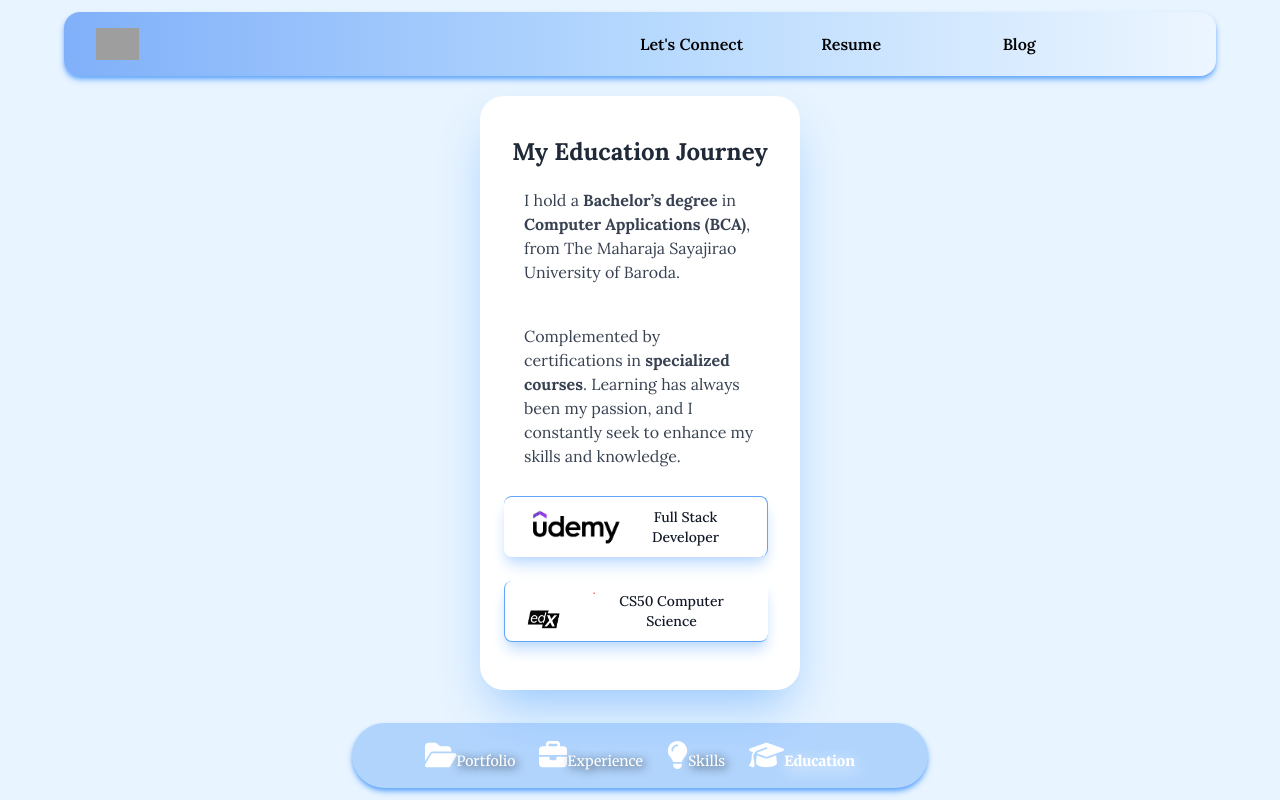
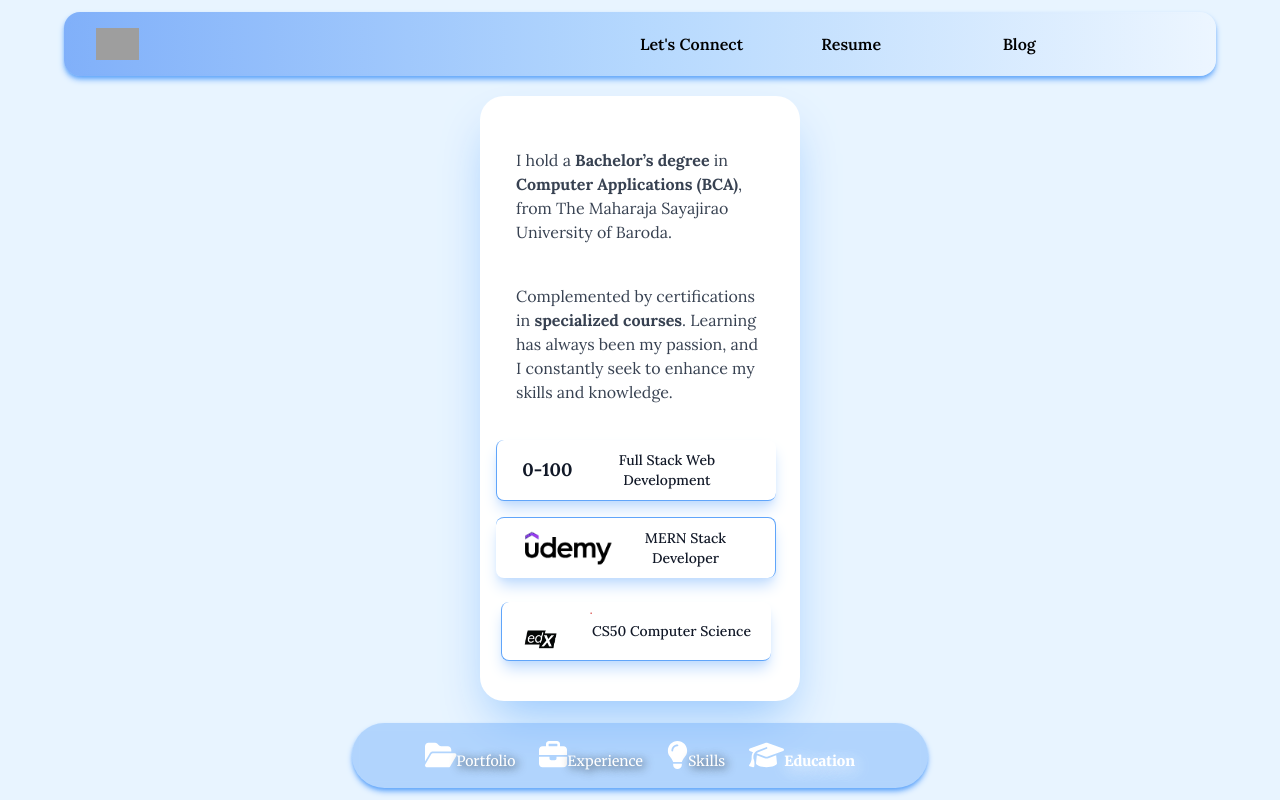
Before and after one commit to chaudhary-rishabh/rishabhc.in, a Next.js app: page /education in a window 1280 px wide. Built offline with nearby package versions, Linux system fonts and the light colour scheme; grey boxes are pictures that could not be loaded.

Commit message:
education course added

```diff
--- a/components/EducationContainer.tsx
+++ b/components/EducationContainer.tsx
@@ -3,9 +3,8 @@ import React from 'react'
 
 const EducationContainer = () => {
     return (
-        <div className='w-80 mx-auto mt-24 gap-6 text-base border-blue-300 rounded-3xl shadow-2xl shadow-blue-300 bg-white p-6'>
+        <div className='w-80 mx-auto mt-24 gap-6 text-base border-blue-300 rounded-3xl shadow-2xl shadow-blue-300 bg-white p-4'>
             <section className="text-center mx-auto py-4">
-                <h1 className="text-2xl font-bold text-gray-800">My Education Journey</h1>
                 <p className="text-gray-700 max-w-xl mx-auto p-5 text-left">
                     I hold a <b>Bachelor’s degree</b> in <b>Computer Applications (BCA)</b>, from The Maharaja Sayajirao University of Baroda.
                 </p>
@@ -13,9 +12,13 @@ const EducationContainer = () => {
                     Complemented by certifications in <b>specialized courses</b>.
                     Learning has always been my passion, and I constantly seek to enhance my skills and knowledge.
                 </p>
+                <button type="button" className="text-gray-900 bg-white shadow-lg my-4 shadow-blue-200 hover:bg-gray-200 focus:ring-4 border-b border-l border-blue-400 focus:outline-none focus:ring-gray-100 font-medium rounded-lg text-sm px-5 py-2.5 text-center inline-flex items-center dark:focus:ring-gray-500 me-2 mb-2">
+                    <p className='font-bold text-lg w-16'>0-100</p>
+                    Full Stack Web Development
+                </button>
                 <button type="button" className="text-gray-900 bg-white shadow-lg my-2 shadow-blue-200 border-t border-r border-blue-400 hover:bg-gray-200 focus:ring-4 focus:outline-none focus:ring-gray-100 font-medium rounded-lg text-sm px-5 py-2.5 text-center inline-flex items-center dark:focus:ring-gray-500 me-2 mb-2">
                     <Image src="/rishabh_udemy_course.png" alt="rishabh course udemy" width={100} height={100} />
-                    Full Stack Developer
+                    MERN Stack Developer
                 </button>
                 <button type="button" className="text-gray-900 bg-white shadow-lg my-4 shadow-blue-200 hover:bg-gray-200 focus:ring-4 border-b border-l border-blue-400 focus:outline-none focus:ring-gray-100 font-medium rounded-lg text-sm px-5 py-2.5 text-center inline-flex items-center dark:focus:ring-gray-500 me-2 mb-2">
                     <Image src="/rishabh_edx_course.png" alt="rishabh course udemy" width={70} height={70} />
```
